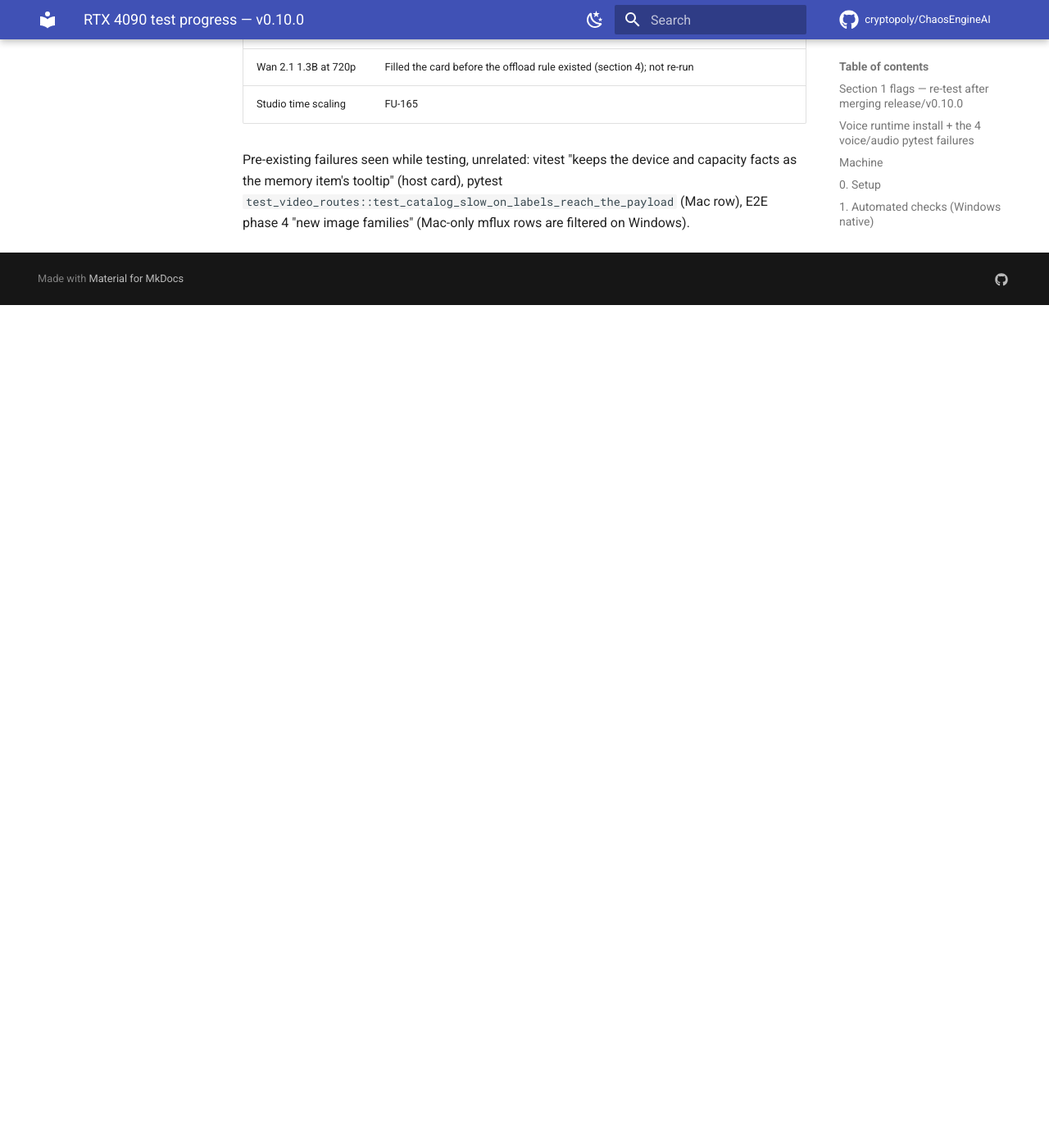
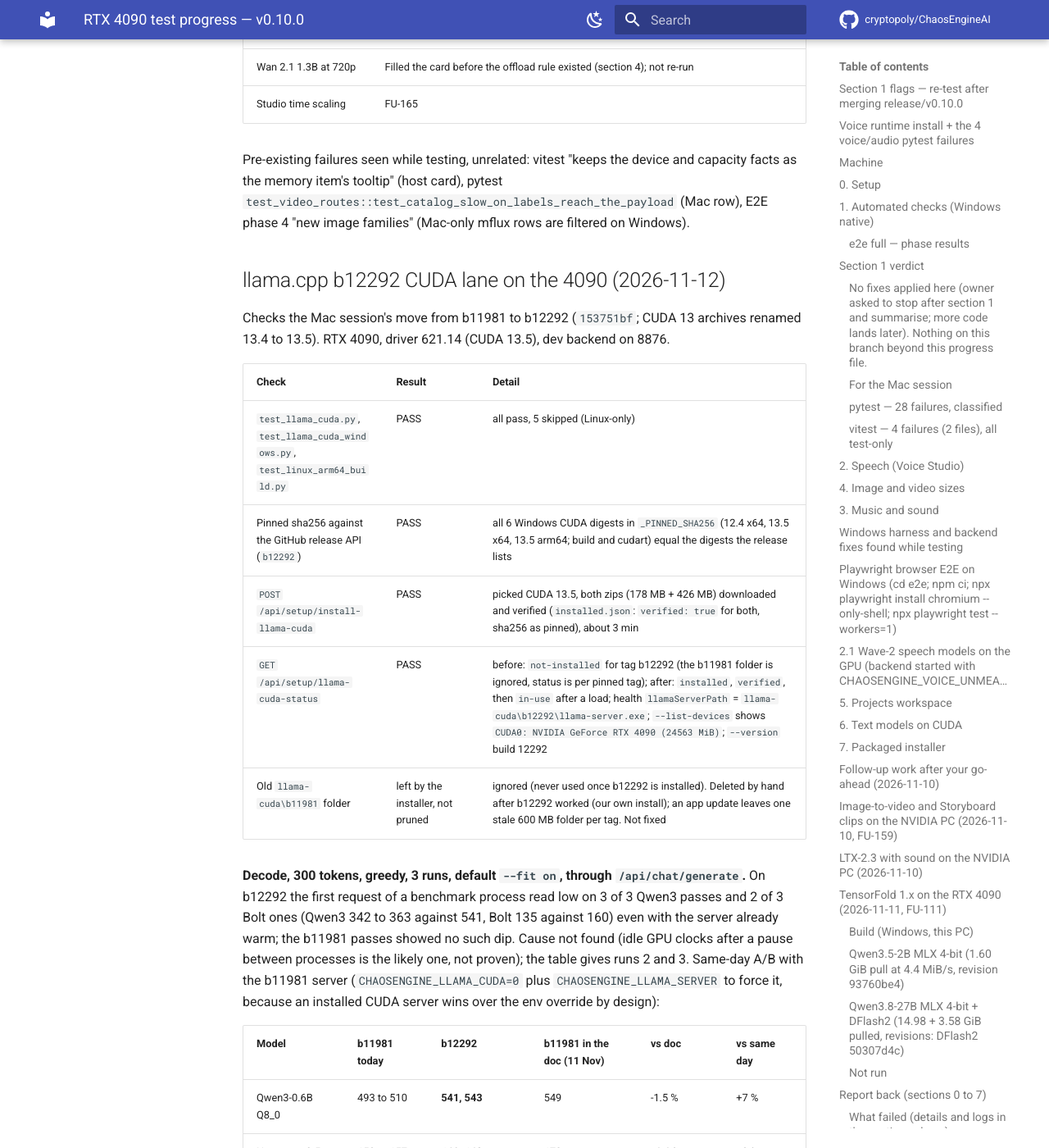
Before and after one commit to cryptopoly/ChaosEngineAI, an MkDocs documentation site: the page built from docs/progress/rtx4090-progress.md, in a window 1280 px wide and 1400 px high, scrolled down 61676 px. Shown: the whole window at 82% size. Built offline with MkDocs 1.6.1 and Material for MkDocs 9.7.7, drawn with Linux system fonts in a browser that asks for light colours; comment, search, counter and statistics services are not loaded; before the commit the page ends 62048 px from its top, so only the background shows below that; some of the changed text lies outside the part shown.

Commit message:
docs(progress): llama.cpp b12292 CUDA lane verified on the RTX 4090

```diff
--- a/docs/progress/rtx4090-progress.md
+++ b/docs/progress/rtx4090-progress.md
@@ -917,3 +917,34 @@
 | Studio time scaling | FU-165 |
 
 Pre-existing failures seen while testing, unrelated: vitest "keeps the device and capacity facts as the memory item's tooltip" (host card), pytest `test_video_routes::test_catalog_slow_on_labels_reach_the_payload` (Mac row), E2E phase 4 "new image families" (Mac-only mflux rows are filtered on Windows).
+
+## llama.cpp b12292 CUDA lane on the 4090 (2026-11-12)
+
+Checks the Mac session's move from b11981 to b12292 (`153751bf`; CUDA 13 archives renamed 13.4 to 13.5). RTX 4090, driver 621.14 (CUDA 13.5), dev backend on 8876.
+
+| Check | Result | Detail |
+|---|---|---|
+| `test_llama_cuda.py`, `test_llama_cuda_windows.py`, `test_linux_arm64_build.py` | PASS | all pass, 5 skipped (Linux-only) |
+| Pinned sha256 against the GitHub release API (`b12292`) | PASS | all 6 Windows CUDA digests in `_PINNED_SHA256` (12.4 x64, 13.5 x64, 13.5 arm64; build and cudart) equal the digests the release lists |
+| `POST /api/setup/install-llama-cuda` | PASS | picked CUDA 13.5, both zips (178 MB + 426 MB) downloaded and verified (`installed.json`: `verified: true` for both, sha256 as pinned), about 3 min |
+| `GET /api/setup/llama-cuda-status` | PASS | before: `not-installed` for tag b12292 (the b11981 folder is ignored, status is per pinned tag); after: `installed`, `verified`, then `in-use` after a load; health `llamaServerPath` = `llama-cuda\b12292\llama-server.exe`; `--list-devices` shows `CUDA0: NVIDIA GeForce RTX 4090 (24563 MiB)`; `--version` build 12292 |
+| Old `llama-cuda\b11981` folder | left by the installer, not pruned | ignored (never used once b12292 is installed). Deleted by hand after b12292 worked (our own install); an app update leaves one stale 600 MB folder per tag. Not fixed |
+
+**Decode, 300 tokens, greedy, 3 runs, default `--fit on`, through `/api/chat/generate`.** On b12292 the first request of a benchmark process read low on 3 of 3 Qwen3 passes and 2 of 3 Bolt ones (Qwen3 342 to 363 against 541, Bolt 135 against 160) even with the server already warm; the b11981 passes showed no such dip. Cause not found (idle GPU clocks after a pause between processes is the likely one, not proven); the table gives runs 2 and 3. Same-day A/B with the b11981 server (`CHAOSENGINE_LLAMA_CUDA=0` plus `CHAOSENGINE_LLAMA_SERVER` to force it, because an installed CUDA server wins over the env override by design):
+
+| Model | b11981 today | b12292 | b11981 in the doc (11 Nov) | vs doc | vs same day |
+|---|---|---|---|---|---|
+| Qwen3-0.6B Q8_0 | 493 to 510 | **541, 543** | 549 | -1.5 % | +7 % |
+| Nemotron 3.5 Bolt E4B Q4_K_M | 153 to 157 | **160, 162** | 172 | **-6.6 %** | +3 % |
+| Bolt + DFlash drafter (BF16) | 171, 173 | **180.5 to 183.9** (second and third) | 332 (400 tokens, prose, other prompt) | not comparable | +7 % |
+
+Verdict: no regression from b12292. The 6.6 % gap to the doc's Bolt 172 is run-to-run and day-to-day drift: the old build measured 155 on the same card today. The DFlash figure uses a different prompt (a long essay on the printing press at temperature 0, 300 tokens) from the doc's 332, so only the same-day A/B counts: b12292 is +7 %. Drafter engaged ("Speculative decoding active (draft-dflash ...)").
+
+| Check | Result | Detail |
+|---|---|---|
+| E2E phase 1 `CUDA llama-server lane (Windows and Linux)` | PASS | 0.4 s; also pass: GGUF llama.cpp, GGUF speculative lane, GGUF Nemotron 3.5 Bolt + pinned DFlash drafter (4.9 s), TensorFold 1.x native CUDA |
+| E2E phase 1 as a whole | FAIL (not llama.cpp) | `unusable settings are corrected with a note`: the check loads an "MLX" model with `--backend mlx`; on this PC that routes to TensorFold native, which answers HTTP 500 "Structured output (a JSON schema) needs TensorFold's grammar support" to the check's `jsonSchema`. A Mac-shaped check on a CUDA host; not touched here |
+| `cache-strategy-matrix.py --quick` | PASS | only the native GGUF smoke cell runs in quick (Qwen3-0.6B Q8_0, b12292 server): 522.5 tok/s; the other 15 cells skip ("deferred to full run") |
+| Full matrix (extra) | PASS | 2 pass, 14 skip: native GGUF smoke 223 tok/s (b12292; 24-token reply, startup dominated), `turboquant GGUF 3-bit` 445 tok/s on `llama-server-turbo.exe`, which is its own pin: build 9079 (`69d8e4be4`), not b12292 |
+
+Left: backend stopped, no llama-server running, card back to the desktop's idle 1.2 GB.
```
